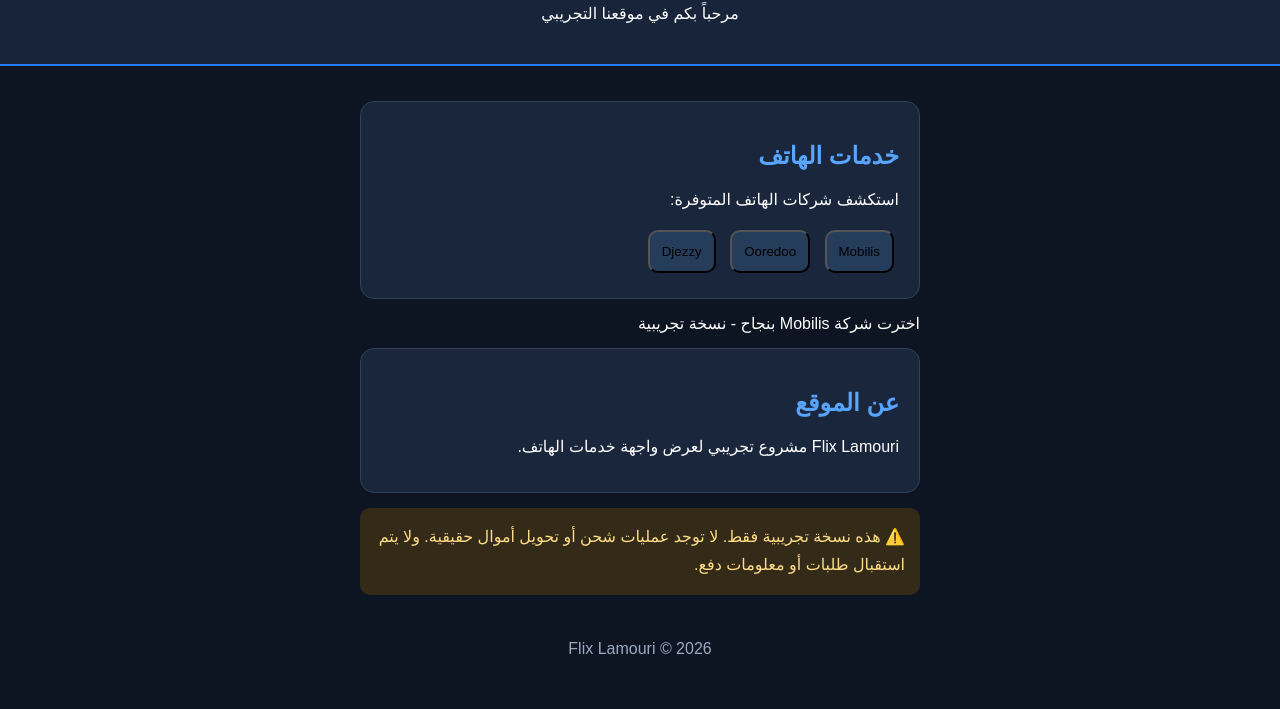
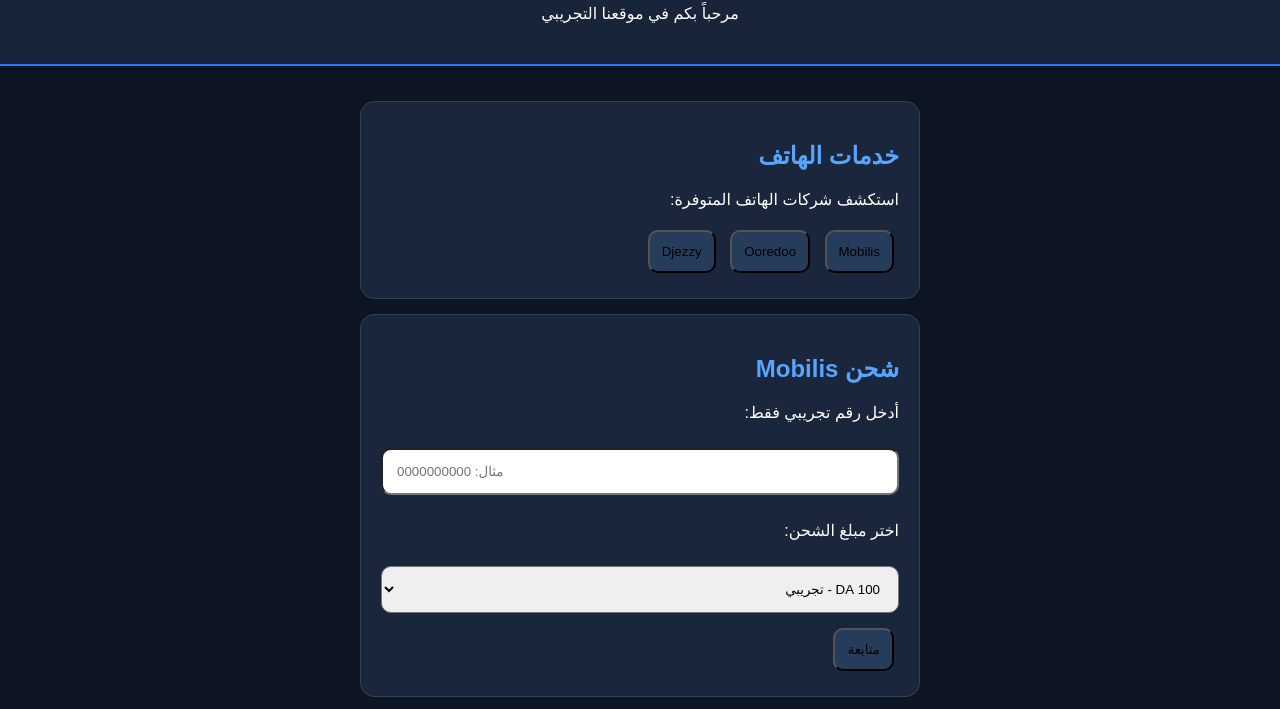
Before and after one commit to lamouriazziz5-oss/Flix_lamouri, a plain HTML site: page index.html in a window 1280 px wide. Both pictures are taken after a click on the button "Mobilis". Shown: the part 74-783 px from the top of the page. Drawn offline with Linux system fonts and the light colour scheme.

Commit message:
Update index.html

```diff
--- a/index.html
+++ b/index.html
@@ -84,10 +84,49 @@ footer{text-align:center;color:#9baac0;padding:25px}
   Flix Lamouri © 2026
 </footer>
 <script>
+
 function showCompany(name) {
-  document.getElementById("result").textContent =
-    "اخترت شركة " + name + " بنجاح - نسخة تجريبية";
+  document.getElementById("result").innerHTML = `
+    <div class="card">
+      <h2>شحن ${name}</h2>
+
+      <p>أدخل رقم تجريبي فقط:</p>
+      <input
+        id="phone"
+        type="tel"
+        placeholder="مثال: 0000000000"
+        style="width:100%;padding:14px;margin:10px 0;border-radius:10px;"
+      >
+
+      <p>اختر مبلغ الشحن:</p>
+      <select id="amount"
+        style="width:100%;padding:14px;margin:10px 0;border-radius:10px;">
+        <option value="100">100 DA - تجريبي</option>
+        <option value="200">200 DA - تجريبي</option>
+        <option value="500">500 DA - تجريبي</option>
+      </select>
+
+      <button class="company" onclick="demoContinue()">
+        متابعة
+      </button>
+    </div>
+  `;
 }
+
+function demoContinue() {
+  const phone = document.getElementById("phone").value;
+  const amount = document.getElementById("amount").value;
+
+  if (!phone.trim()) {
+    alert("أدخل رقماً تجريبياً");
+    return;
+  }
+
+  document.getElementById("result").innerHTML =
+    "تم إنشاء طلب تجريبي بقيمة " + amount +
+    " DA. لا توجد عملية شحن حقيقية.";
+}
+
 </script>
 </body>
 </html>
```
